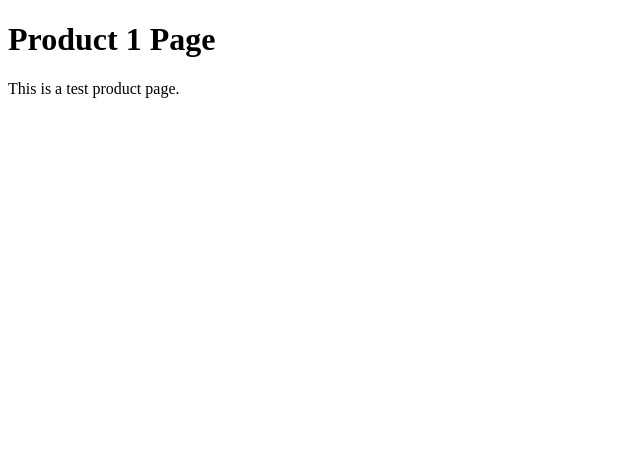
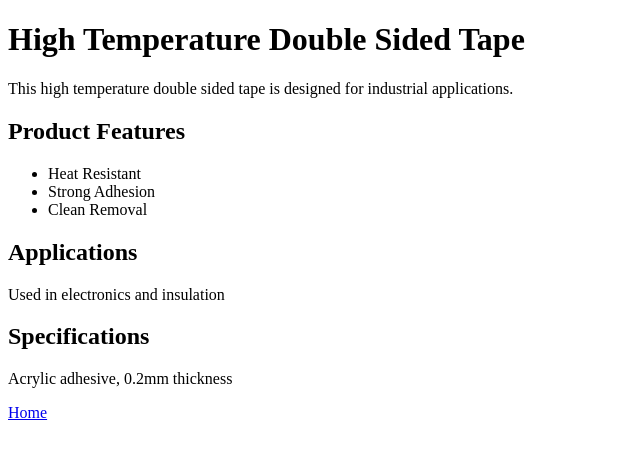
Before and after one commit to cyxs315/test, a plain HTML site: page products/product-1.html in a window 1280 px wide. Shown: the whole page, without its empty margins (0-640 px from the left). Drawn offline with Linux system fonts and the light colour scheme.

Commit message:
Add files via upload

```diff
--- a/products/product-1.html
+++ b/products/product-1.html
@@ -1,13 +1,37 @@
 <!DOCTYPE html>
-<html>
+<html lang="en">
 <head>
-  <title>Product 1</title>
   <meta charset="UTF-8">
+  <title>High Temp Double Sided Tape</title>
+  <meta name="description" content="Heat resistant industrial adhesive tape">
+  <meta name="viewport" content="width=device-width, initial-scale=1.0">
+
+  <!-- SEO -->
+  <link rel="canonical" href="https://cyxs315.github.io/test/products/product-1.html">
 </head>
+
 <body>
 
-<h1>Product 1 Page</h1>
-<p>This is a test product page.</p>
+<h1>High Temperature Double Sided Tape</h1>
+
+<p>This high temperature double sided tape is designed for industrial applications.</p>
+
+<h2>Product Features</h2>
+<ul>
+  <li>Heat Resistant</li>
+  <li>Strong Adhesion</li>
+  <li>Clean Removal</li>
+</ul>
+
+<h2>Applications</h2>
+<p>Used in electronics and insulation</p>
+
+<h2>Specifications</h2>
+<p>Acrylic adhesive, 0.2mm thickness</p>
+
+<p>
+  <a href="/">Home</a>
+</p>
 
 </body>
 </html>
```
